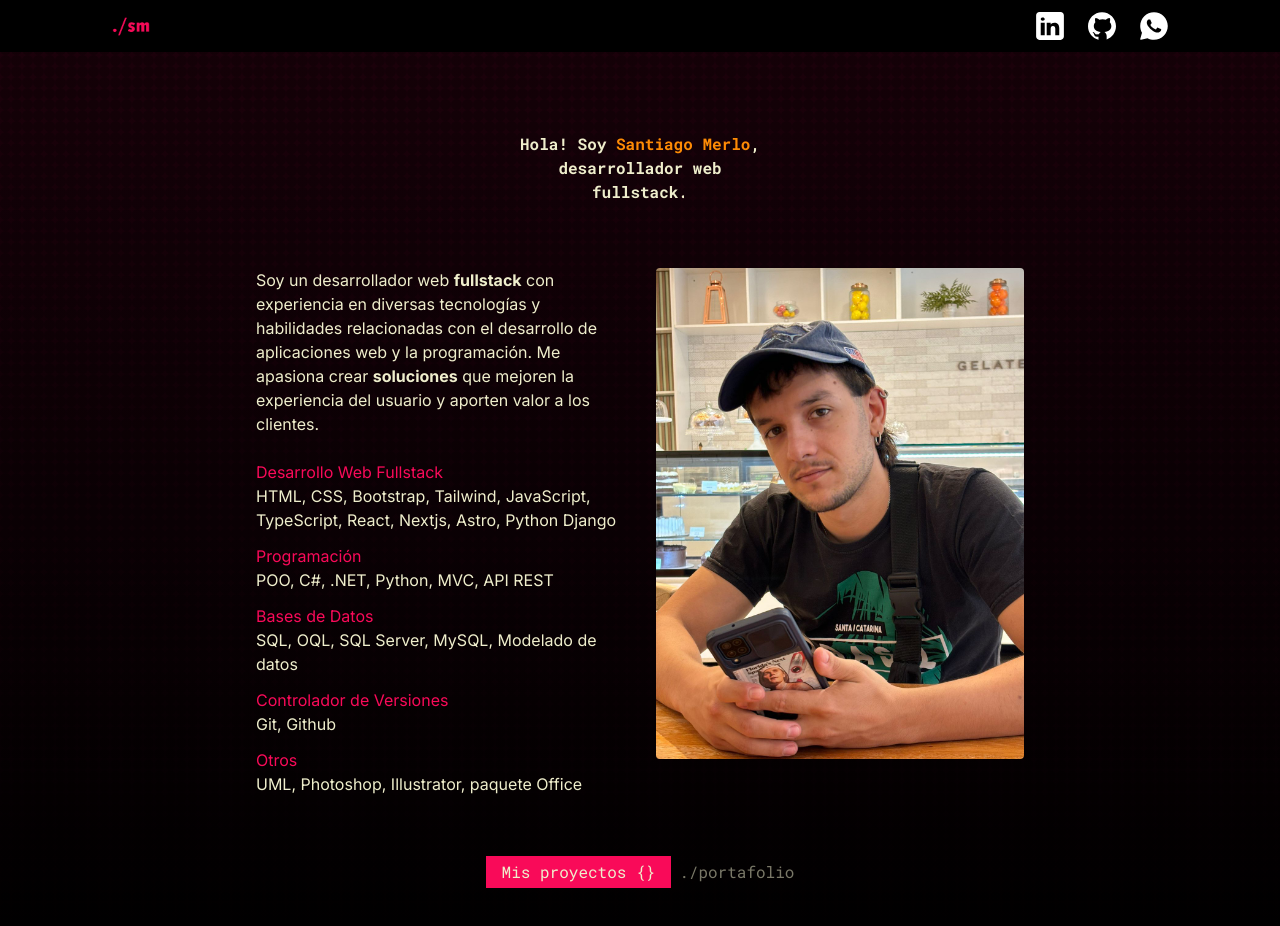
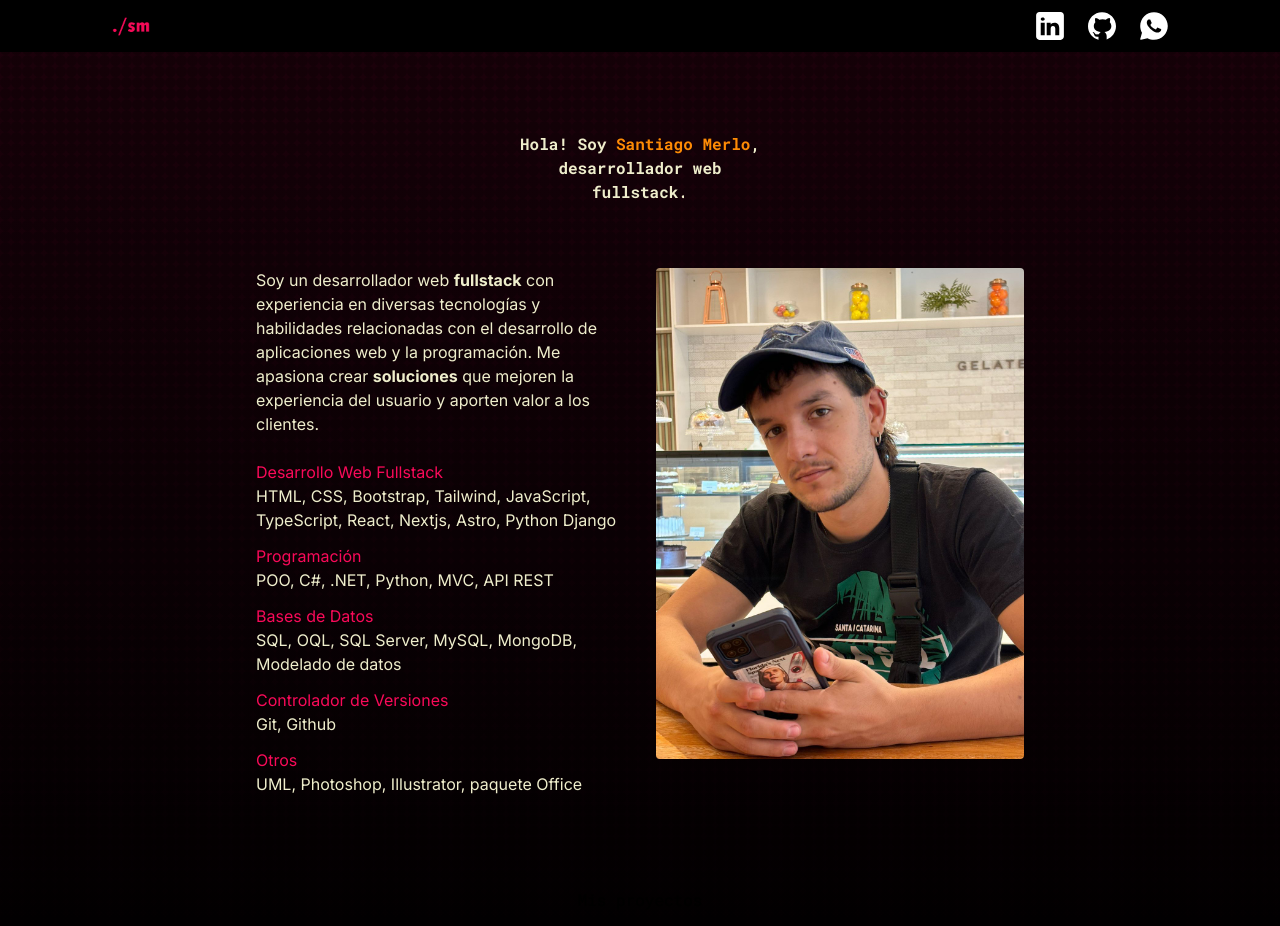
Before and after one commit to SantiagoMerlo1337/merlo-santiago-pf, a Next.js app: page / in a window 1280 px wide. Shown: the top 926 px of the page. Built offline with nearby package versions, Linux system fonts and the light colour scheme.

Commit message:
update homepage

```diff
--- a/app/(root)/(home)/page.tsx
+++ b/app/(root)/(home)/page.tsx
@@ -1,7 +1,7 @@
 import Skill from "@/components/shared/Skill"
 import Image from "next/image"
 import { Inter } from "next/font/google"
-import Link from "next/link";
+import PortfolioButton from "@/components/shared/PortfolioButton";
 
 const inter = Inter({ subsets: ["latin"] });
 
@@ -23,7 +23,7 @@ const Page = () => {
             />
             <Skill
             title="Bases de Datos"
-            desc="SQL, OQL, SQL Server, MySQL, Modelado de datos"
+            desc="SQL, OQL, SQL Server, MySQL, MongoDB, Modelado de datos"
             />
             <Skill
             title="Controlador de Versiones"
@@ -38,15 +38,7 @@ const Page = () => {
         <Image className="rounded w-[428px] mx-auto" src="/assets/images/santiago-merlo.jpg" width={428} height={570} alt="Santiago Merlo"/>
       </div>
 
-      <Link href="/portafolio" className="flex-center">
-        <div className="h3-bold flex gap-4 px-4 py-1 bg-primary-500">
-          <h3>{`Mis proyectos {}`}</h3>
-          {/* <Image className="invert object-contain" src="/assets/icons/prueba.png" width={36} height={36} alt="prueba"/>  */}
-        </div>
-        <p className="ms-2 opacity-50">./portafolio</p>
-      </Link>
-
-
+        <PortfolioButton/>
     </>
   )
 }
```
